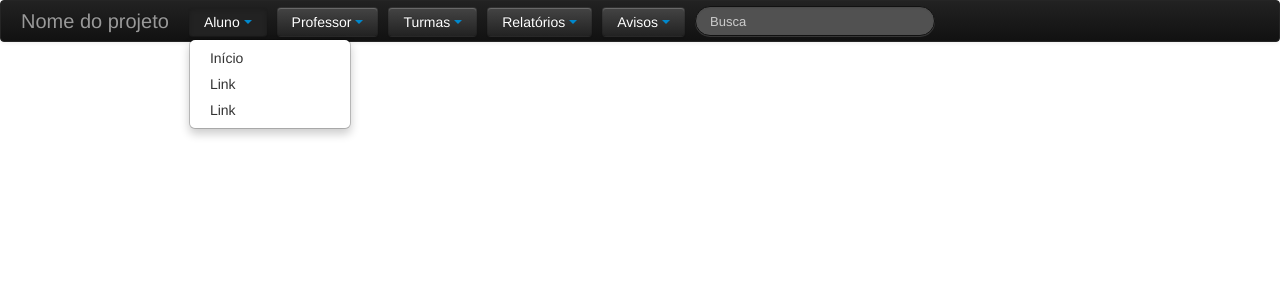
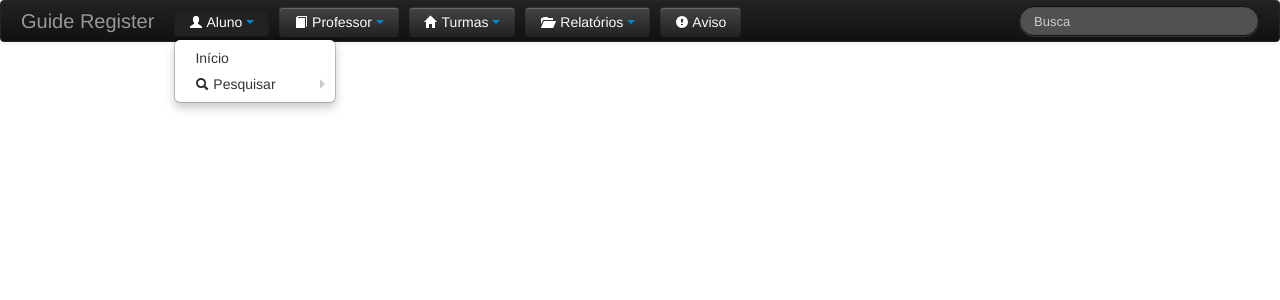
Before and after one commit to MovimentoWeb/GuideRegister, a PHP site: page / in a window 1280 px wide, after a click on "Aluno". Shown: the top 300 px of the page. Run offline with PHP 8.4, Linux system fonts and the light colour scheme.

Commit message:
Icones alterados em BOOTSTRAP1

```diff
--- a/index.php
+++ b/index.php
@@ -23,7 +23,7 @@
                     </a>
 
                     <!-- Tenha certeza de deixar a marca se você quer que ela seja mostrada -->
-                    <a class="brand" href="#">Nome do projeto</a>
+                    <a class="brand" href="#">Guide Register</a>
 
                     <!-- Tudo que você queira escondido em 940px ou menos, coloque aqui -->
                     <div class="nav-collapse">
@@ -31,17 +31,21 @@
                         <ul class="nav">
                             <div class="btn-group">
                                 <a class="btn dropdown-toggle btn-inverse" data-toggle="dropdown" href="#">
-                                    Aluno
+                                    <i class="icon-user icon-white"></i> Aluno
                                     <span class="caret"></span>
                                 </a>
                                 <ul class="dropdown-menu">
                                     <!-- Links de menu dropdown -->
 
-                                    <li >
-                                        <a href="#">Início</a>
+                                    <li ><a href="#">Início</a> </li>
+                                    <li class="dropdown-submenu">
+                                        <a tabindex="-1" href="#"><i class="icon-search"></i> Pesquisar</a>
+                                        <ul class="dropdown-menu">
+                                            <li><a href="">Pesquisa do Aluno</a></li>
+                                            <li><a href="">Editar Aluno</a></li>
+                                            <li><a href="">Status do Aluno</a></li>
+                                        </ul>
                                     </li>
-                                    <li><a href="#">Link</a></li>
-                                    <li><a href="#">Link</a></li>
                                 </ul>
                             </div>
                         </ul>
@@ -49,73 +53,65 @@
                         <ul class="nav">
                             <div class="btn-group">
                                 <a class="btn dropdown-toggle btn-inverse" data-toggle="dropdown" href="#">
-                                    Professor
+                                   <i class="icon-book icon-white"></i> Professor
                                     <span class="caret"></span>
                                 </a>
                                 <ul class="dropdown-menu">
                                     <!-- Links de menu dropdown -->
 
-                                    <li >
-                                        <a href="#">Início</a>
+                                    <li ><a href="#"><i class="icon-plus"></i> Cadastrar</a> </li>
+                                    <li class="dropdown-submenu">
+                                        <a tabindex="-1" href="#"><i class="icon-list-alt"></i> Listar</a>
+                                        <ul class="dropdown-menu">
+                                            <li><a href="">Listas</a></li>
+                                            <li><a href="">Pesquisa do Professor</a></li>
+                                            <li><a href="">Resultados</a></li>
+                                        </ul>
                                     </li>
-                                    <li><a href="#">Link</a></li>
-                                    <li><a href="#">Link</a></li>
                                 </ul>
                             </div>
                         </ul>
                         <ul class="nav">
                             <div class="btn-group">
                                 <a class="btn dropdown-toggle btn-inverse" data-toggle="dropdown" href="#">
-                                    Turmas
+                                    <i class="icon-home icon-white"></i> Turmas
                                     <span class="caret"></span>
                                 </a>
                                 <ul class="dropdown-menu">
                                     <!-- Links de menu dropdown -->
 
-                                    <li >
-                                        <a href="#">Início</a>
+                                    <li ><a href="#"> <i class="icon-plus"></i> Cadastrar</a> </li>
+                                    <li class="dropdown-submenu">
+                                        <a tabindex="-1" href="#"><i class="icon-list-alt"></i> Listar</a>
+                                        <ul class="dropdown-menu">
+                                            <li><a href="">Listas</a></li>
+                                            <li><a href="">Pesquisa da Turma</a></li>
+                                            <li><a href="">Resultados</a></li>
+                                        </ul>
                                     </li>
-                                    <li><a href="#">Link</a></li>
-                                    <li><a href="#">Link</a></li>
                                 </ul>
                             </div>
                         </ul>
                         <ul class="nav">
                             <div class="btn-group">
                                 <a class="btn dropdown-toggle btn-inverse" data-toggle="dropdown" href="#">
-                                    Relatórios
+                                    <i class="icon-folder-open icon-white"></i> Relatórios
                                     <span class="caret"></span>
                                 </a>
                                 <ul class="dropdown-menu">
                                     <!-- Links de menu dropdown -->
 
-                                    <li >
-                                        <a href="#">Início</a>
-                                    </li>
-                                    <li><a href="#">Link</a></li>
-                                    <li><a href="#">Link</a></li>
+                                    <li ><a href="#">Pesquisa das Disciplinas</a> </li>
+                                    <li ><a href="#">Ata dos Alunos</a> </li>
+
                                 </ul>
                             </div>
                         </ul>
                         <ul class="nav">
-                            <div class="btn-group">
-                                <a class="btn dropdown-toggle btn-inverse" data-toggle="dropdown" href="#">
-                                    Avisos
-                                    <span class="caret"></span>
-                                </a>
-                                <ul class="dropdown-menu">
-                                    <!-- Links de menu dropdown -->
-
-                                    <li >
-                                        <a href="#">Início</a>
-                                    </li>
-                                    <li><a href="#">Link</a></li>
-                                    <li><a href="#">Link</a></li>
-                                </ul>
-                            </div>
+                            <a class="btn btn-inverse" href=""><i class="icon-exclamation-sign icon-white"></i> Aviso</a>
                         </ul>
                     </div>
-                    <form class="navbar-search pull-left">
+                    <form class="navbar-search pull-right">
                         <input type="text" class="search-query" placeholder="Busca">
                     </form>
                 </div>
```
